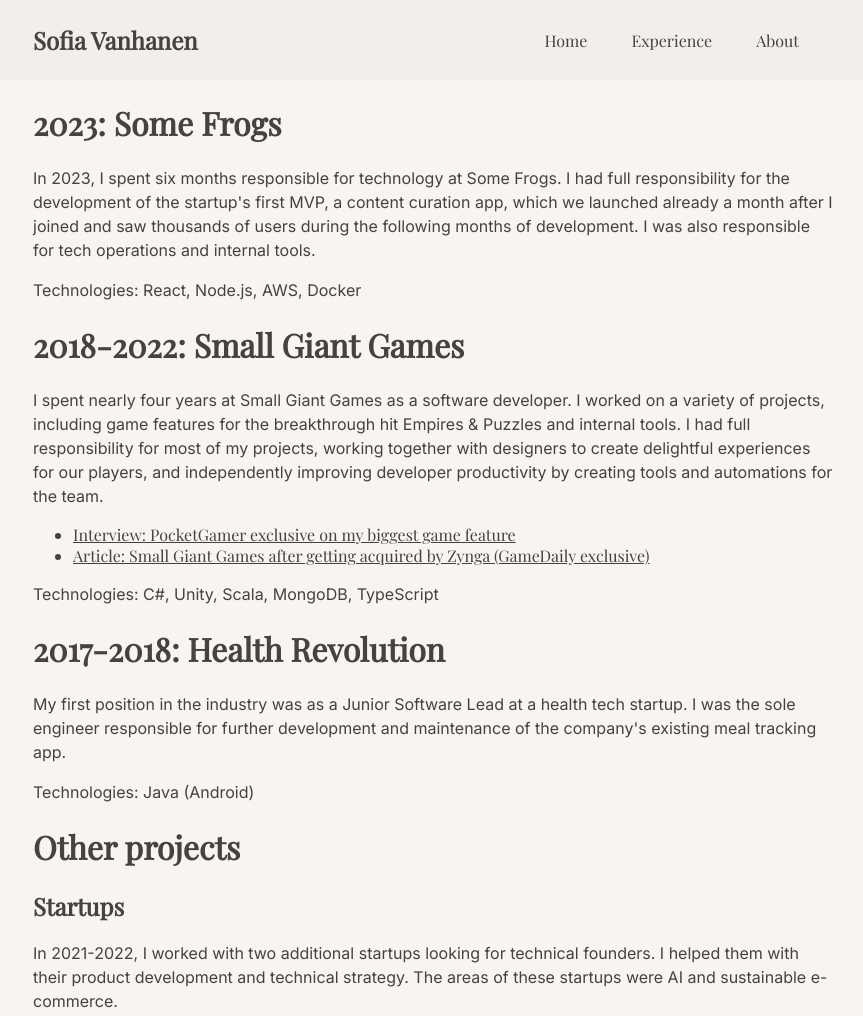
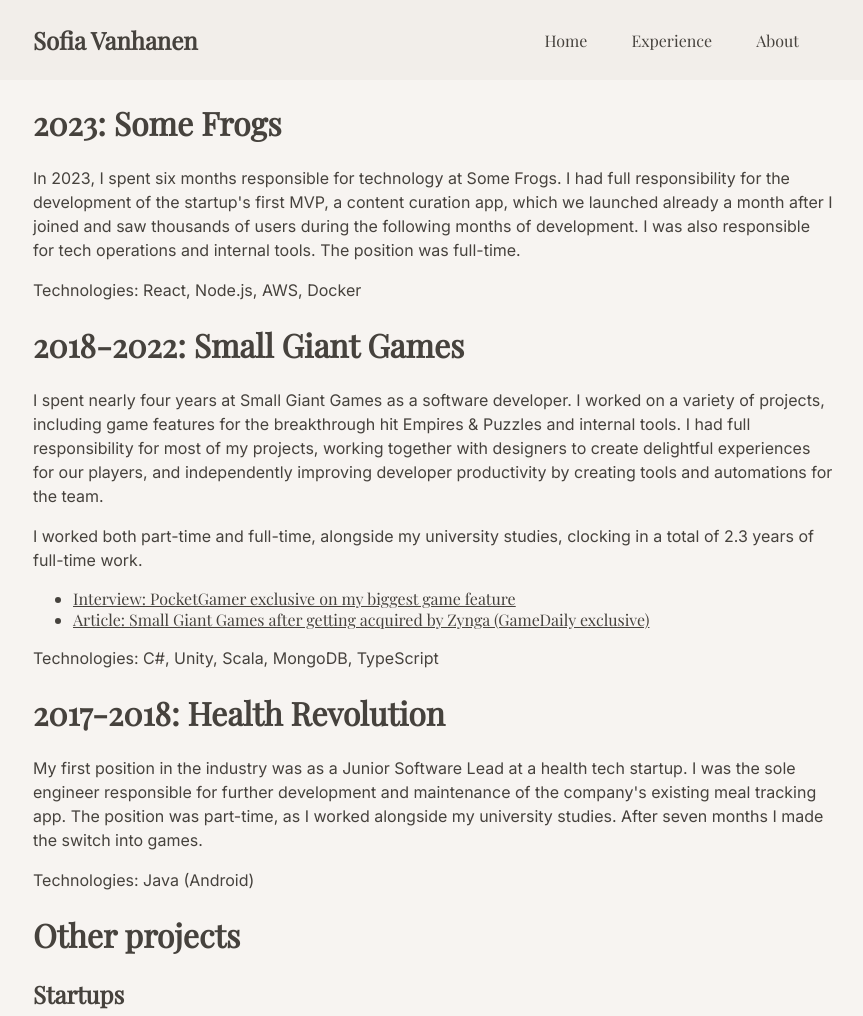
Before and after one commit to sofvanh/sofiavanhanen.fi, a plain HTML site: page public/experience.html in a window 1280 px wide. Shown: the top 1016 px of the page, without its empty margins (207-1070 px from the left). Drawn offline with nearby package versions, Linux system fonts and the light colour scheme.

Commit message:
More detailed experience

```diff
--- a/public/experience.html
+++ b/public/experience.html
@@ -38,7 +38,7 @@
       the startup's first MVP, a content curation app, which we launched already a month after I joined and saw
       thousands of
       users during the following months of development. I was also responsible
-      for tech operations and internal tools.
+      for tech operations and internal tools. The position was full-time.
     </p>
     <p>
       Technologies: React, Node.js, AWS, Docker
@@ -53,6 +53,10 @@
       to create delightful experiences for our players, and independently improving developer productivity by creating
       tools and automations
       for the team.
+    </p>
+    <p>
+      I worked both part-time and full-time, alongside my university studies, clocking in a total of 2.3 years of
+      full-time work.
     </p>
     <ul>
       <li>
@@ -71,6 +75,7 @@
     <p>
       My first position in the industry was as a Junior Software Lead at a health tech startup. I was the sole engineer
       responsible for further development and maintenance of the company's existing meal tracking app.
+      The position was part-time, as I worked alongside my university studies. After seven months I made the switch into games.
     </p>
     <p>
       Technologies: Java (Android)
@@ -99,6 +104,7 @@
       I have been programming since 16 years old, and have worked on a variety of personal projects. Here are some of my
       favourites:
     </p>
+    <!-- TODO Could we have the tech shown as icons? Maybe that wouldn't be accessible to non-techies... -->
     <h3>Bots</h3>
     <ul>
       <li>
```
